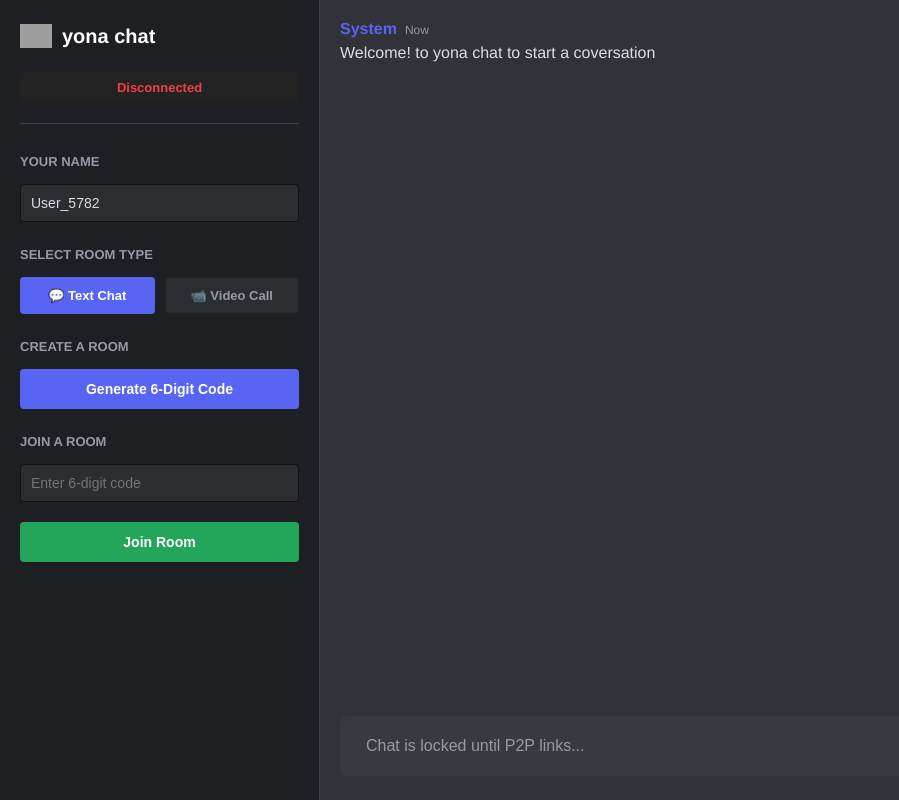
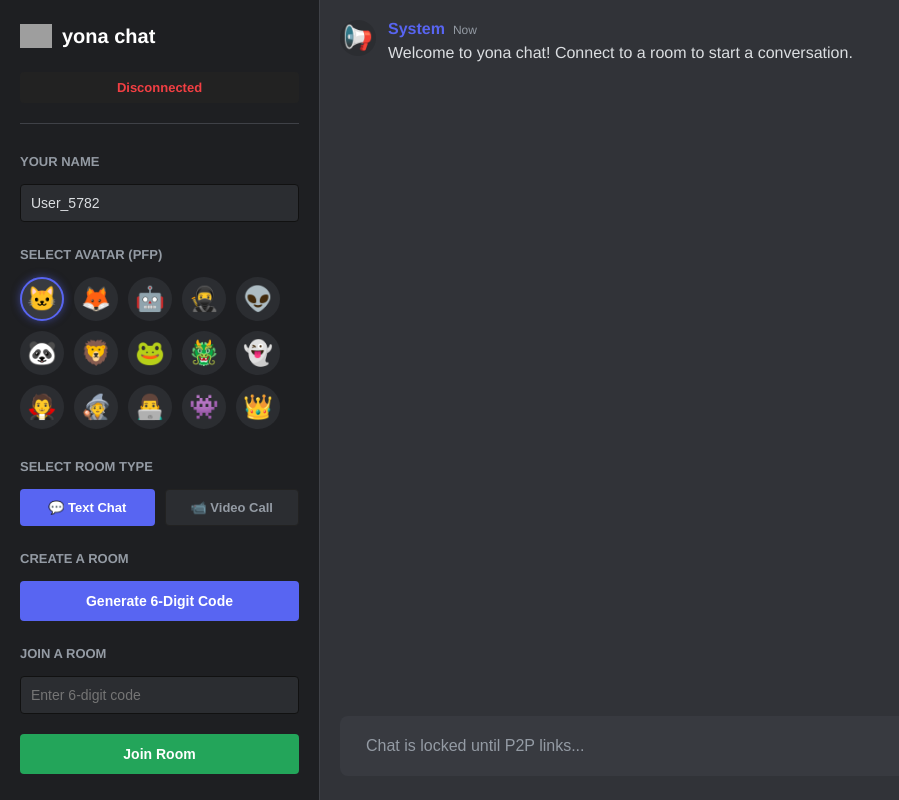
Before and after one commit to yona-x00/yona-chat, a plain HTML site: page index.html in a window 1280 px wide. Shown: the whole page, without its empty margins (0-899 px from the left). Drawn offline with Linux system fonts and the light colour scheme; grey boxes are pictures that could not be loaded.

Commit message:
add avter
Added avatar selection feature with styling and functionality.

```diff
--- a/index.html
+++ b/index.html
@@ -76,6 +76,39 @@
         }
 
         input[type="text"]:focus { border-color: var(--brand); }
+
+        .avatar-selector {
+            display: flex;
+            gap: 10px;
+            margin-bottom: 5px;
+            flex-wrap: wrap;
+        }
+
+        .avatar-opt {
+            font-size: 24px;
+            width: 40px;
+            height: 40px;
+            display: flex;
+            align-items: center;
+            justify-content: center;
+            background-color: var(--bg-secondary);
+            border-radius: 50%;
+            cursor: pointer;
+            border: 2px solid transparent;
+            transition: all 0.2s ease;
+            user-select: none;
+        }
+
+        .avatar-opt:hover {
+            background-color: #383a40;
+            transform: scale(1.05);
+        }
+
+        .avatar-opt.active {
+            border-color: var(--brand);
+            background-color: #383a40;
+            box-shadow: 0 0 8px rgba(88, 101, 242, 0.5);
+        }
 
         .mode-container {
             display: flex;
@@ -224,7 +257,29 @@
             gap: 16px;
         }
 
-        .message { display: flex; flex-direction: column; }
+        .message {
+            display: flex;
+            flex-direction: row;
+            gap: 12px;
+            align-items: flex-start;
+        }
+        .msg-pfp {
+            font-size: 24px;
+            width: 36px;
+            height: 36px;
+            background-color: var(--bg-secondary);
+            border-radius: 50%;
+            display: flex;
+            align-items: center;
+            justify-content: center;
+            flex-shrink: 0;
+            user-select: none;
+        }
+        .msg-body {
+            display: flex;
+            flex-direction: column;
+            flex: 1;
+        }
         .msg-header { display: flex; align-items: baseline; gap: 8px; margin-bottom: 4px; }
         .username { font-weight: 600; color: #fff; }
         .timestamp { font-size: 12px; color: var(--text-muted); }
@@ -270,6 +325,25 @@
         <h3>Your Name</h3>
         <input type="text" id="username-input" placeholder="Enter your username...">
 
+        <h3>Select Avatar (PFP)</h3>
+        <div class="avatar-selector" id="avatar-picker">
+            <div class="avatar-opt active" data-avatar="🐱">🐱</div>
+            <div class="avatar-opt" data-avatar="🦊">🦊</div>
+            <div class="avatar-opt" data-avatar="🤖">🤖</div>
+            <div class="avatar-opt" data-avatar="🥷">🥷</div>
+            <div class="avatar-opt" data-avatar="👽">👽</div>
+            <div class="avatar-opt" data-avatar="🐼">🐼</div>
+            <div class="avatar-opt" data-avatar="🦁">🦁</div>
+            <div class="avatar-opt" data-avatar="🐸">🐸</div>
+            <div class="avatar-opt" data-avatar="🐲">🐲</div>
+            <div class="avatar-opt" data-avatar="👻">👻</div>
+            <div class="avatar-opt" data-avatar="🧛">🧛</div>
+            <div class="avatar-opt" data-avatar="🧙">🧙</div>
+            <div class="avatar-opt" data-avatar="👨‍💻">👨‍💻</div>
+            <div class="avatar-opt" data-avatar="👾">👾</div>
+            <div class="avatar-opt" data-avatar="👑">👑</div>
+        </div>
+
         <h3>Select Room Type</h3>
         <div class="mode-container">
             <button id="btn-mode-text" class="mode-btn active">💬 Text Chat</button>
@@ -297,11 +371,14 @@
 
         <div id="messages">
             <div class="message">
+                <div class="msg-pfp">📢</div>
+                <div class="msg-body">
                     <div class="msg-header">
                         <span class="username" style="color: var(--brand);">System</span>
                         <span class="timestamp">Now</span>
                     </div>
-                <div class="msg-text">Welcome! to yona chat to start a coversation</div>
+                    <div class="msg-text">Welcome to yona chat! Connect to a room to start a conversation.</div>
+                </div>
             </div>
         </div>
         <div id="input-area">
@@ -331,9 +408,11 @@
         let isSharingScreen = false;
 
         const myClientId = 'client_' + Math.floor(Math.random() * 10000000);
-        let myUsername = 'User_' + Math.floor(Math.random() * 9000 + 1000);
+        let myUsername = localStorage.getItem('yona_username') || 'User_' + Math.floor(Math.random() * 9000 + 1000);
+        let myAvatar = localStorage.getItem('yona_avatar') || '🐱';
 
         const usernameInput = document.getElementById('username-input');
+        const avatarPicker = document.getElementById('avatar-picker');
         const btnCreate = document.getElementById('btn-create');
         const btnJoin = document.getElementById('btn-join');
         const roomCodeOutput = document.getElementById('room-code-output');
@@ -352,6 +431,24 @@
         const btnModeVideo = document.getElementById('btn-mode-video');
 
         usernameInput.value = myUsername;
+        setupAvatarUI();
+
+        function setupAvatarUI() {
+            const opts = avatarPicker.querySelectorAll('.avatar-opt');
+            opts.forEach(opt => {
+                opt.classList.remove('active');
+                if (opt.getAttribute('data-avatar') === myAvatar) {
+                    opt.classList.add('active');
+                }
+                opt.onclick = () => {
+                    if(usernameInput.disabled) return;
+                    opts.forEach(o => o.classList.remove('active'));
+                    opt.classList.add('active');
+                    myAvatar = opt.getAttribute('data-avatar');
+                    localStorage.setItem('yona_avatar', myAvatar);
+                };
+            });
+        }
 
         btnModeText.addEventListener('click', () => {
             selectedMode = 'text';
@@ -368,6 +465,10 @@
         function finalizeUsername() {
             const chosenName = usernameInput.value.trim();
             if (chosenName !== "") myUsername = chosenName;
+
+            localStorage.setItem('yona_username', myUsername);
+            localStorage.setItem('yona_avatar', myAvatar);
+
             usernameInput.disabled = true;
             btnModeText.disabled = true;
             btnModeVideo.disabled = true;
@@ -383,7 +484,7 @@
                 addVideoElement('local', `${myUsername} (You)`, localStream, true);
             } catch (err) {
                 console.error("Error accessing media devices.", err);
-                alert("Camera blocked or HTTP insecure environment. Buttons are visible, but devices won't broadcast without HTTPS or localhost.");
+                alert("Camera blocked or HTTP insecure environment.");
             }
         }
 
@@ -494,7 +595,7 @@
             dc.onclose = () => handlePeerDisconnect(targetId);
             dc.onmessage = (event) => {
                 const data = JSON.parse(event.data);
-                appendMessage(data.user, data.text, false);
+                appendMessage(data.user, data.text, false, data.avatar || '🐱');
             };
         }
 
@@ -630,7 +731,6 @@
             }
         });
 
-        // פונקציית עזר להחלפת ה-Track אצל כל חברי ה-Mesh בבת אחת
         async function replaceLocalVideoTrack(newTrack) {
             const oldTrack = localStream.getVideoTracks()[0];
             if (oldTrack) {
@@ -677,23 +777,19 @@
             }
         });
 
-
         btnShareScreen.addEventListener('click', async () => {
             if (!localStream) return;
 
             if (!isSharingScreen) {
                 try {
-
                     screenStream = await navigator.mediaDevices.getDisplayMedia({ video: true });
                     const screenTrack = screenStream.getVideoTracks()[0];
-
 
                     screenTrack.onended = () => {
                         stopScreenSharing();
                     };
 
                     await replaceLocalVideoTrack(screenTrack);
-
 
                     const localVideoElem = document.querySelector('#video-wrap-local video');
                     if (localVideoElem) {
@@ -704,16 +800,15 @@
                     isSharingScreen = true;
                     btnShareScreen.textContent = "🛑 Stop Share";
                     btnShareScreen.classList.add('btn-danger');
-                    btnSwitchCam.style.display = 'none'; // אין טעם להחליף מצלמה בזמן שיתוף מסך
+                    btnSwitchCam.style.display = 'none';
 
                 } catch (err) {
-                    console.error("Error standard screen sharing initialization:", err);
+                    console.error("Error screen sharing:", err);
                 }
             } else {
                 await stopScreenSharing();
             }
         });
-
 
         async function stopScreenSharing() {
             if (!isSharingScreen) return;
@@ -723,7 +818,6 @@
             }
 
             try {
-
                 const camStream = await navigator.mediaDevices.getUserMedia({
                     video: { facingMode: currentFacingMode }
                 });
@@ -752,7 +846,7 @@
         msgInput.addEventListener('keydown', (e) => {
             if (e.key === 'Enter' && msgInput.value.trim() !== '') {
                 const text = msgInput.value.trim();
-                const payload = { user: myUsername, text: text };
+                const payload = { user: myUsername, text: text, avatar: myAvatar };
                 const stringPayload = JSON.stringify(payload);
 
                 for (let id in peers) {
@@ -760,22 +854,25 @@
                         peers[id].dataChannel.send(stringPayload);
                     }
                 }
-                appendMessage(myUsername, text, true);
+                appendMessage(myUsername, text, true, myAvatar);
                 msgInput.value = '';
             }
         });
 
-        function appendMessage(username, text, isMe) {
-            const time = new Date().toLocaleTimeString([], { hour: '2-digit', minute: '2-digit' });
+        function appendMessage(username, text, isMe, avatar, customTime = null) {
+            const time = customTime || new Date().toLocaleTimeString([], { hour: '2-digit', minute: '2-digit' });
             const userColor = isMe ? '#5865f2' : '#f23f43';
 
             const msgHtml = `
                 <div class="message">
+                    <div class="msg-pfp">${avatar}</div>
+                    <div class="msg-body">
                         <div class="msg-header">
                             <span class="username" style="color: ${userColor};">${username}</span>
                             <span class="timestamp">Today at ${time}</span>
                         </div>
                         <div class="msg-text">${escapeHTML(text)}</div>
+                    </div>
                 </div>
             `;
             messagesDiv.insertAdjacentHTML('beforeend', msgHtml);
```
Lines whose indentation alone changed are shown as unchanged.
